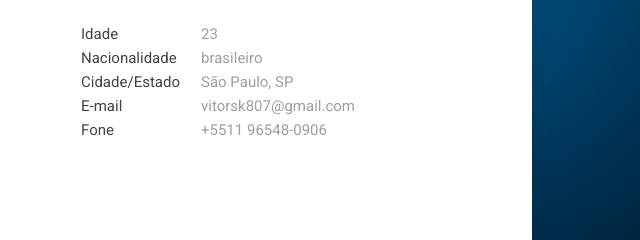
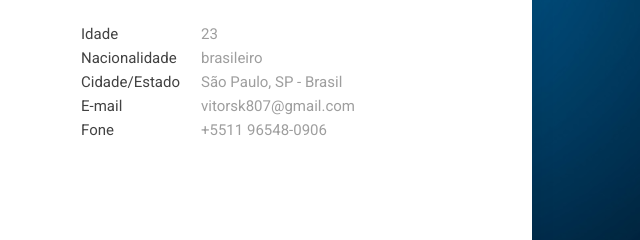
Before and after one commit to offsvi/offsvi.github.io, a plain HTML site: page index.html in a window 1280 px wide. Shown: the part 484-724 px from the top of the page, 624-1264 px from the left. Drawn offline with Linux system fonts and the light colour scheme; a web font is replaced by a local one.

Commit message:
Inserindo pais a frente do estado

```diff
--- a/index.html
+++ b/index.html
@@ -152,7 +152,7 @@
                       <ul class="info-list">
                         <li><span class="title">Idade</span><span class="value">23</span></li>
                         <li><span class="title">Nacionalidade</span><span class="value">brasileiro</span></li>
-                        <li><span class="title">Cidade/Estado</span><span class="value">São Paulo, SP</span></li>
+                        <li><span class="title">Cidade/Estado</span><span class="value">São Paulo, SP - Brasil</span></li>
                         <li><span class="title">E-mail</span><span class="value">vitorsk807@gmail.com</span></li>
                         <li><span class="title">Fone</span><span class="value">+5511 96548-0906</span></li>
                       </ul>
```
